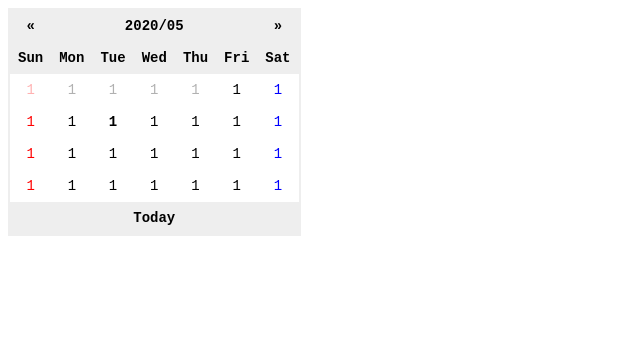
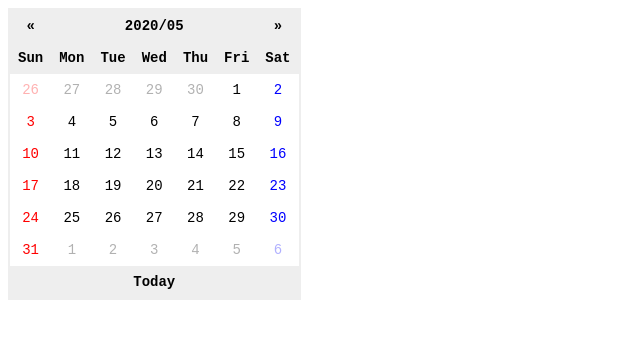
Before and after one commit to gusutaharu/MyCalender, a plain HTML site: page index.html in a window 1280 px wide. Shown: the whole page, without its empty margins (0-640 px from the left). Drawn offline with Linux system fonts and the light colour scheme.

Commit message:
lesson13

```diff
--- a/index.html
+++ b/index.html
@@ -25,42 +25,6 @@
       </tr>
     </thead>
     <tbody>
-      <tr>
-        <td class="disabled">1</td>
-        <td class="disabled">1</td>
-        <td class="disabled">1</td>
-        <td class="disabled">1</td>
-        <td class="disabled">1</td>
-        <td>1</td>
-        <td>1</td>
-      </tr>
-      <tr>
-        <td>1</td>
-        <td>1</td>
-        <td class="today">1</td>
-        <td>1</td>
-        <td>1</td>
-        <td>1</td>
-        <td>1</td>
-      </tr>
-      <tr>
-        <td>1</td>
-        <td>1</td>
-        <td>1</td>
-        <td>1</td>
-        <td>1</td>
-        <td>1</td>
-        <td>1</td>
-      </tr>
-      <tr>
-        <td>1</td>
-        <td>1</td>
-        <td>1</td>
-        <td>1</td>
-        <td>1</td>
-        <td>1</td>
-        <td>1</td>
-      </tr>
     </tbody>
     <tfoot>
       <tr>
--- a/js/main.js
+++ b/js/main.js
@@ -21,6 +21,21 @@ console.clear();
     return dates;
   }
 
+  function getCalenderBody(){
+    const dates = []; //date:日付, day:曜日
+    const lastDate = new Date(year, month + 1, 0).getDate();
+
+    for( let i = 1; i <= lastDate; i++){
+      dates.push({
+        date: i,
+        isToday: false,
+        isDisabled: false,
+      });
+    }
+    return dates;
+  }
+
+
   function getCalenderTail() {
     const dates = [];
     const lastDay = new Date(year, month + 1, 0).getDay();
@@ -30,20 +45,6 @@ console.clear();
         date: i,
         isToday: false,
         isDisabled: true,
-      });
-    }
-    return dates;
-  }
-
-  function getCalenderBody(){
-    const dates = []; //date:日付, day:曜日
-    const lastDate = new Date(year, month + 1, 0).getDate();
-
-    for( let i = 1; i <= lastDate; i++){
-      dates.push({
-        date: i,
-        isToday: false,
-        isDisabled: false,
       });
     }
     return dates;
@@ -63,12 +64,24 @@ console.clear();
       weeks.push(dates.splice(0,7));
     }
 
-    console.log(weeks);
+    weeks.forEach(week => {
+      const tr = document.createElement('tr');
+      week.forEach(date => {
+        const td = document.createElement('td');
+
+        td.textContent = date.date;
+        if (date.isToday){
+          td.classList.add('today');
+        }
+        if (date.isDisabled){
+          td.classList.add('disabled');
+        }
+
+        tr.appendChild(td);
+      });
+      document.querySelector('tbody').appendChild(tr);
+    });
   }
 
   createCalendar();
-
-  // getCalenderBody();
-  // getCalenderHead();
-  getCalenderTail();
 }
```
